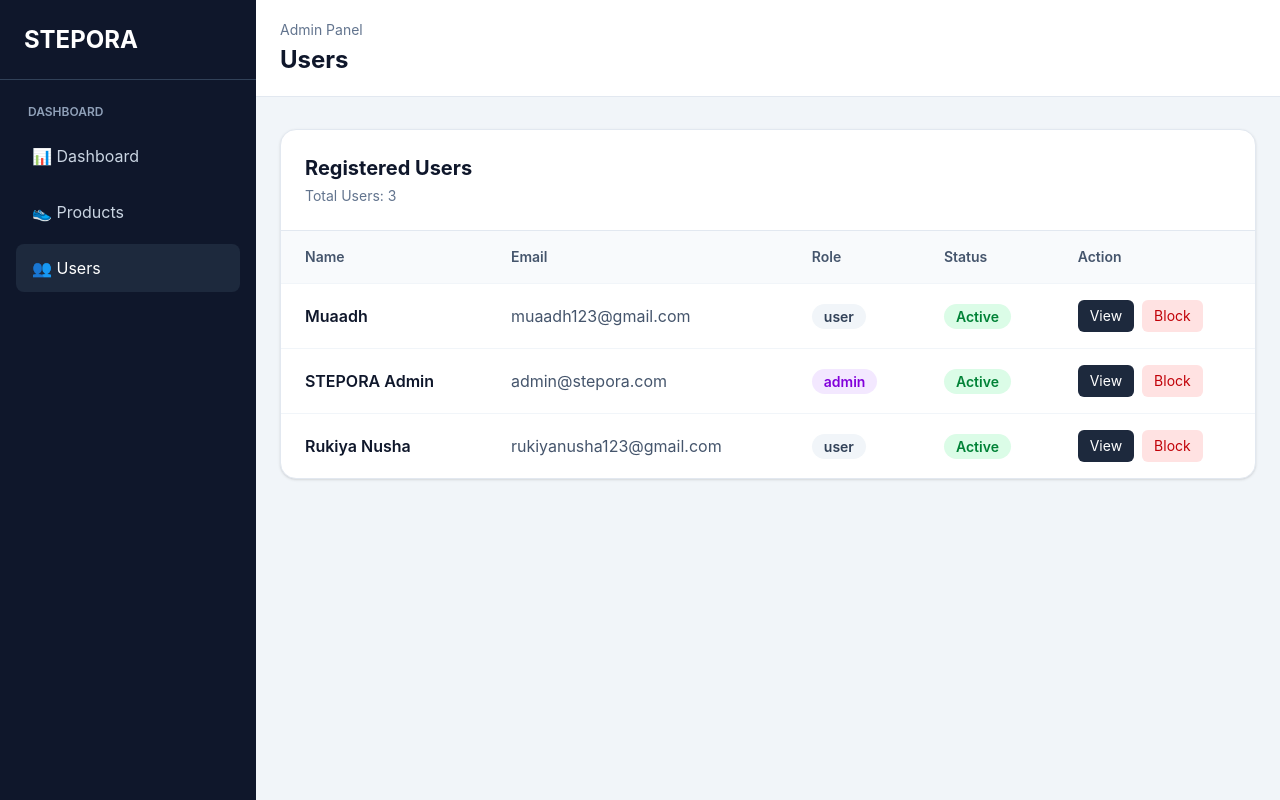
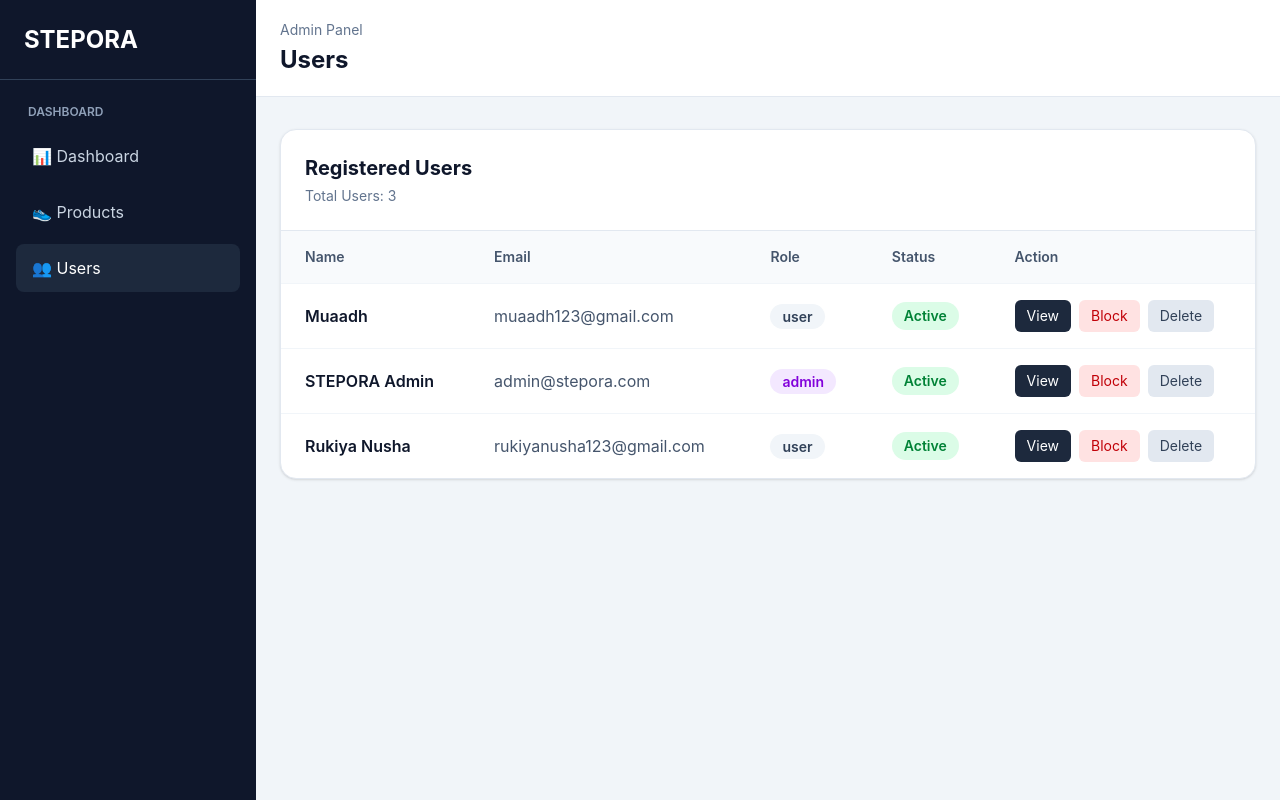
Before and after one commit to rukiyanusha123-collab/STEPORA-Ecommerce-week-8-9.10, a React (Vite) app: page /admin/users in a window 1280 px wide. Built offline with nearby package versions, Linux system fonts and the light colour scheme; data requests are answered from the project's data file; sample sign-in values are in the browser's storage.

Commit message:
stepora-shoe-store

```diff
--- a/src/admin/AdminUsers.jsx
+++ b/src/admin/AdminUsers.jsx
@@ -52,7 +52,7 @@
 
       fetchUsers();
 
-      // Update selected user if details popup is open
+      // Update selected user if popup is open
       if (selectedUser && selectedUser.id === user.id) {
         setSelectedUser({
           ...selectedUser,
@@ -62,6 +62,33 @@
     } catch (error) {
       console.log(
         "Error updating user block status:",
+        error
+      );
+    }
+  };
+
+  // Soft delete user
+  const handleSoftDelete = async (user) => {
+    try {
+      await axios.patch(
+        `http://localhost:3000/users/${user.id}`,
+        {
+          active: false,
+        }
+      );
+
+      fetchUsers();
+
+      // Update selected user if popup is open
+      if (selectedUser && selectedUser.id === user.id) {
+        setSelectedUser({
+          ...selectedUser,
+          active: false,
+        });
+      }
+    } catch (error) {
+      console.log(
+        "Error deactivating user:",
         error
       );
     }
@@ -258,17 +285,33 @@
 
                         <td className="px-6 py-4">
 
+                          <div className="flex flex-col gap-1">
+
+                            {/* Active / Inactive */}
+
                             <span
-                            className={`px-3 py-1 rounded-full text-sm font-semibold ${
-                              user.blocked
-                                ? "bg-red-100 text-red-700"
+                              className={`w-fit px-3 py-1 rounded-full text-sm font-semibold ${
+                                user.active === false
+                                  ? "bg-slate-200 text-slate-600"
                                   : "bg-green-100 text-green-700"
                               }`}
                             >
-                            {user.blocked
-                              ? "Blocked"
+                              {user.active === false
+                                ? "Inactive"
                                 : "Active"}
                             </span>
+
+                            {/* Blocked */}
+
+                            {user.blocked && (
+
+                              <span className="w-fit px-3 py-1 rounded-full text-sm font-semibold bg-red-100 text-red-700">
+                                Blocked
+                              </span>
+
+                            )}
+
+                          </div>
 
                         </td>
 
@@ -276,7 +319,7 @@
 
                         <td className="px-6 py-4">
 
-                          <div className="flex gap-2">
+                          <div className="flex gap-2 flex-wrap">
 
                             {/* VIEW */}
 
@@ -305,6 +348,21 @@
                                 ? "Unblock"
                                 : "Block"}
                             </button>
+
+                            {/* SOFT DELETE */}
+
+                            {user.active !== false && (
+
+                              <button
+                                onClick={() =>
+                                  handleSoftDelete(user)
+                                }
+                                className="px-3 py-1.5 text-sm rounded-md bg-slate-200 text-slate-700 hover:bg-slate-300 transition"
+                              >
+                                Delete
+                              </button>
+
+                            )}
 
                           </div>
 
@@ -404,20 +462,34 @@
 
                 <span
                   className={`inline-block mt-1 px-3 py-1 rounded-full text-sm font-semibold ${
-                    selectedUser.blocked
-                      ? "bg-red-100 text-red-700"
+                    selectedUser.active === false
+                      ? "bg-slate-200 text-slate-600"
                       : "bg-green-100 text-green-700"
                   }`}
                 >
-                  {selectedUser.blocked
-                    ? "Blocked"
+                  {selectedUser.active === false
+                    ? "Inactive"
                     : "Active"}
                 </span>
               </div>
 
+              {selectedUser.blocked && (
+
+                <div>
+                  <p className="text-sm text-slate-500">
+                    Block Status
+                  </p>
+
+                  <span className="inline-block mt-1 px-3 py-1 rounded-full text-sm font-semibold bg-red-100 text-red-700">
+                    Blocked
+                  </span>
                 </div>
 
-            {/* BLOCK / UNBLOCK INSIDE MODAL */}
+              )}
+
+            </div>
+
+            {/* BLOCK / UNBLOCK */}
 
             <button
               onClick={() =>
@@ -433,6 +505,21 @@
                 ? "Unblock User"
                 : "Block User"}
             </button>
+
+            {/* SOFT DELETE */}
+
+            {selectedUser.active !== false && (
+
+              <button
+                onClick={() => {
+                  handleSoftDelete(selectedUser);
+                }}
+                className="w-full mt-3 bg-slate-200 text-slate-700 py-3 rounded-lg font-semibold hover:bg-slate-300 transition"
+              >
+                Mark Inactive
+              </button>
+
+            )}
 
             {/* CLOSE */}
 
```
Lines whose indentation alone changed are shown as unchanged.
